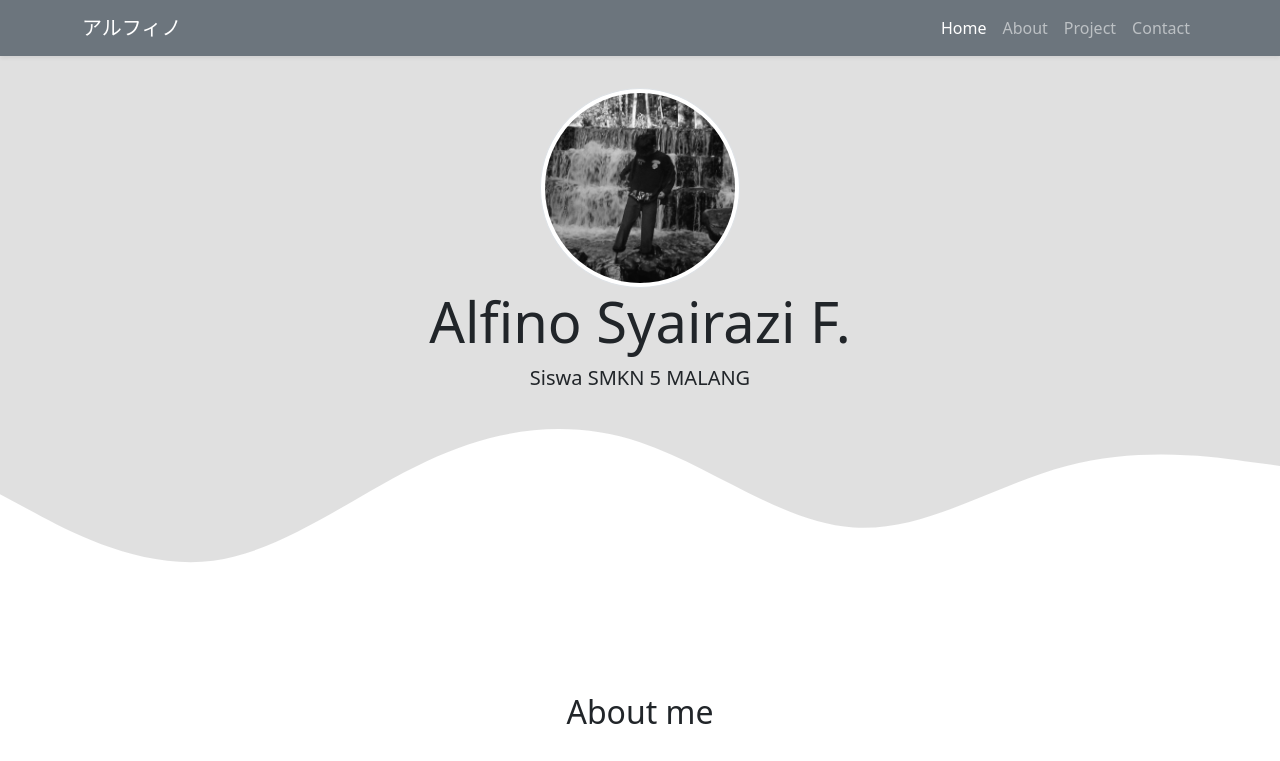
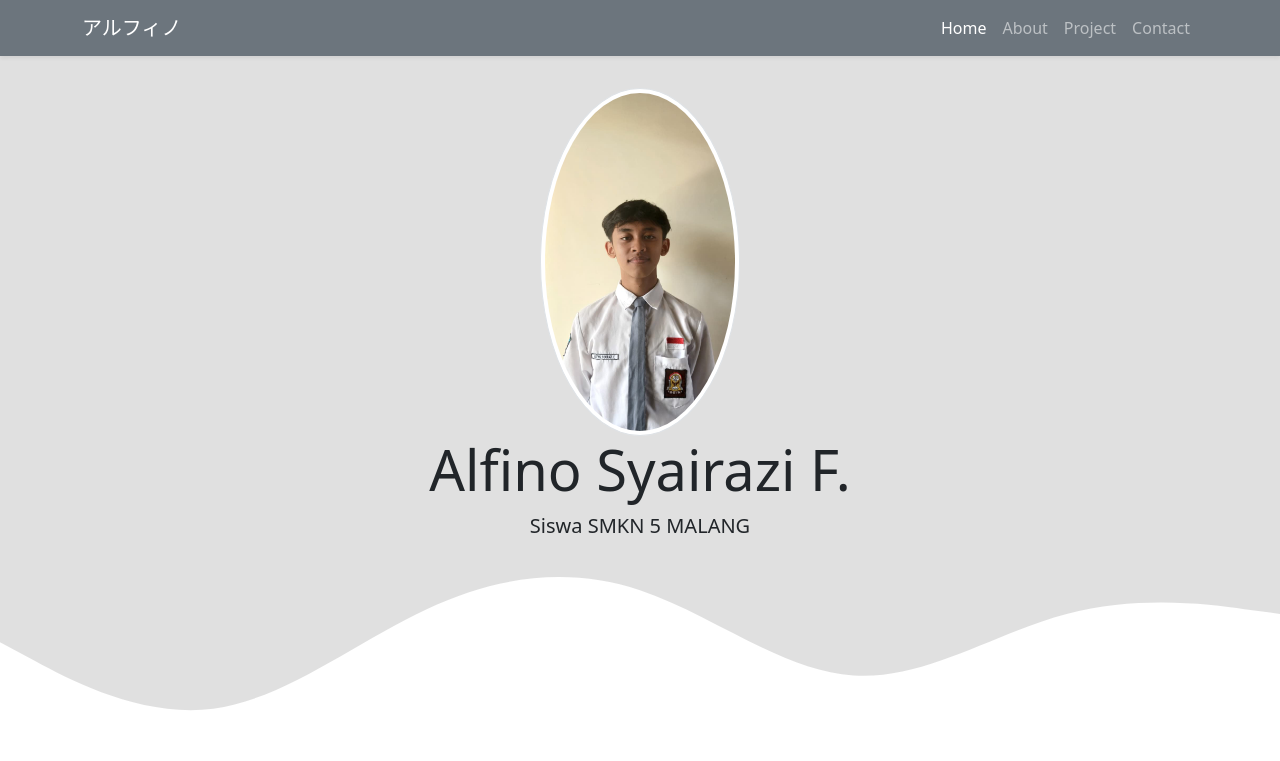
Before and after one commit to alsyairazi4210-web/alsyairazi.github.io, a plain HTML site: page index.html in a window 1280 px wide. Shown: the top 761 px of the page. Drawn offline with nearby package versions, Linux system fonts and the light colour scheme.

Commit message:
mengubah foto

```diff
--- a/index.html
+++ b/index.html
@@ -53,7 +53,7 @@
 
     <!-- Jumbotron -->
    <section class="jumbotron text-center">
-    <img src="img/al2.jpeg" alt="Alfino Syairazi F." width="200" class="rounded-circle img-thumbnail"/>
+    <img src="img/al3.jpeg" alt="Alfino Syairazi F." width="200" class="rounded-circle img-thumbnail"/>
     <h1 class="display-4">Alfino Syairazi F.</h1>
     <p class="lead">Siswa SMKN 5 MALANG</p>
     <svg xmlns="http://www.w3.org/2000/svg" viewBox="0 0 1440 320"><path fill="#fff" fill-opacity="1" d="M0,96L40,117.3C80,139,160,181,240,170.7C320,160,400,96,480,58.7C560,21,640,11,720,37.3C800,64,880,128,960,133.3C1040,139,1120,85,1200,64C1280,43,1360,53,1400,58.7L1440,64L1440,320L1400,320C1360,320,1280,320,1200,320C1120,320,1040,320,960,320C880,320,800,320,720,320C640,320,560,320,480,320C400,320,320,320,240,320C160,320,80,320,40,320L0,320Z"></path></svg>
```
Also changed, not shown: img/al3.jpeg (added).
